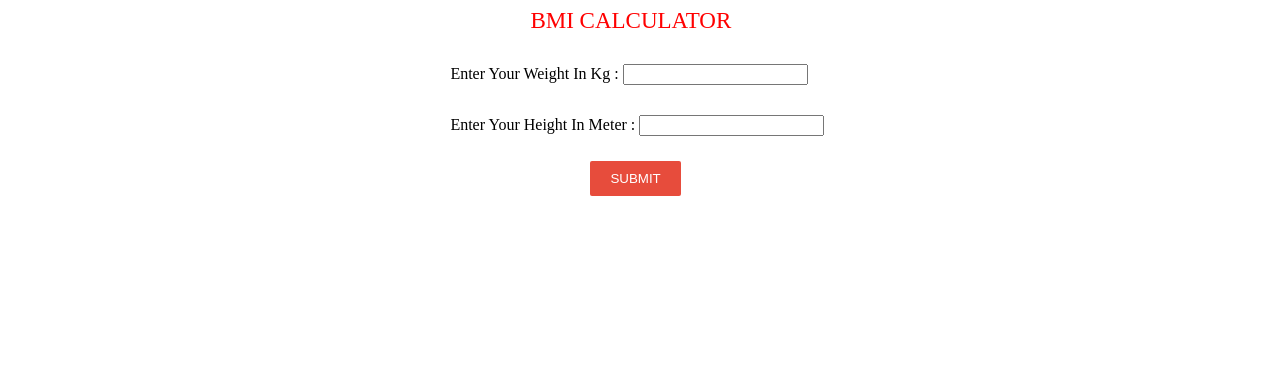
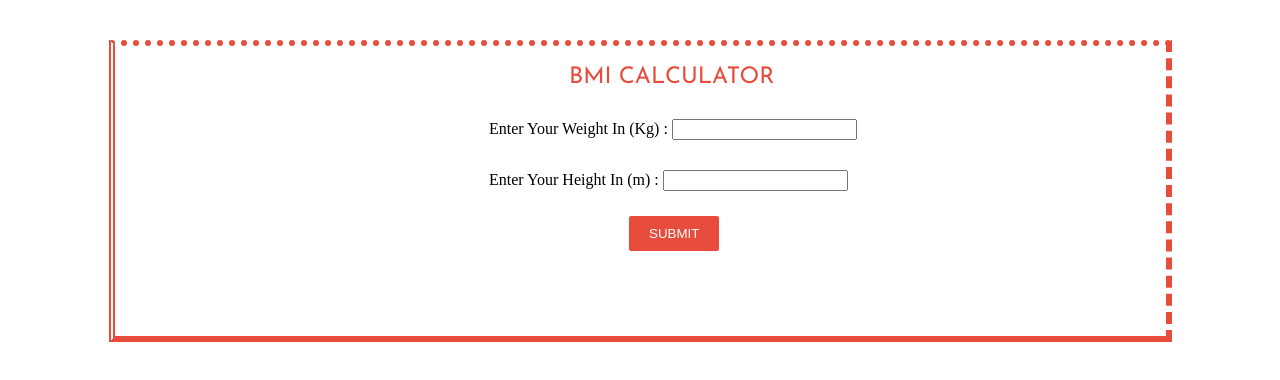
Before and after one commit to vaishalparikh/BMI_Calculator, a website: page public/index.html in a window 1280 px wide. Drawn offline with Linux system fonts and the light colour scheme.

Commit message:
Changes In CSS

```diff
--- a/public/css/style.css
+++ b/public/css/style.css
@@ -1,12 +1,15 @@
 @import url('https://fonts.googleapis.com/css?family=Noto+Sans:400,400i,700,700i&subset=greek-ext');
+@import url('https://fonts.googleapis.com/css2?family=Josefin+Sans&display=swap');
+
 
 .frm{
 	margin-left: 35%;
 }
 
 .text-center{
-	color:red;
+	color:#e74c3c;
 	text-transform:uppercase;
+	font-family: 'Josefin Sans', sans-serif;
 	margin-left: 80px;
     font-size: 23px;
     text-align: center;
@@ -35,3 +38,14 @@
 	cursor:pointer;
 	position:relative;
 }
+
+.bordered {
+	margin-left: 8%;
+	margin-top: 40px;
+	width: 80%;
+    height: 250px;
+    padding: 20px;
+    border-width: 6px;
+    border-color: #e74c3c;
+    border-style: dotted dashed solid double;
+  }
--- a/public/index.html
+++ b/public/index.html
@@ -8,21 +8,21 @@
     <title>Document</title>
 </head>
 <body>
-
+    <div class="bordered">
 <form action="/" method="post" class="frm">
 
             <span class="text-center">BMI CALCULATOR</span>
         <div class="input-container">
-            <label>Enter Your Weight In Kg :</label>
+            <label>Enter Your Weight In (Kg) :</label>
             <input type="number" name="weights" step=0.01 required=""/>
         </div>
         <div class="input-container">
-            <label>Enter Your Height In Meter :</label>
+            <label>Enter Your Height In (m) :</label>
             <input type="number" name="heights" step=0.01 required=""/>
         </div>
             <button type="submit" class="btn">submit</button>
 
 </form>
-
+</div>
 </body>
 </html>
```
